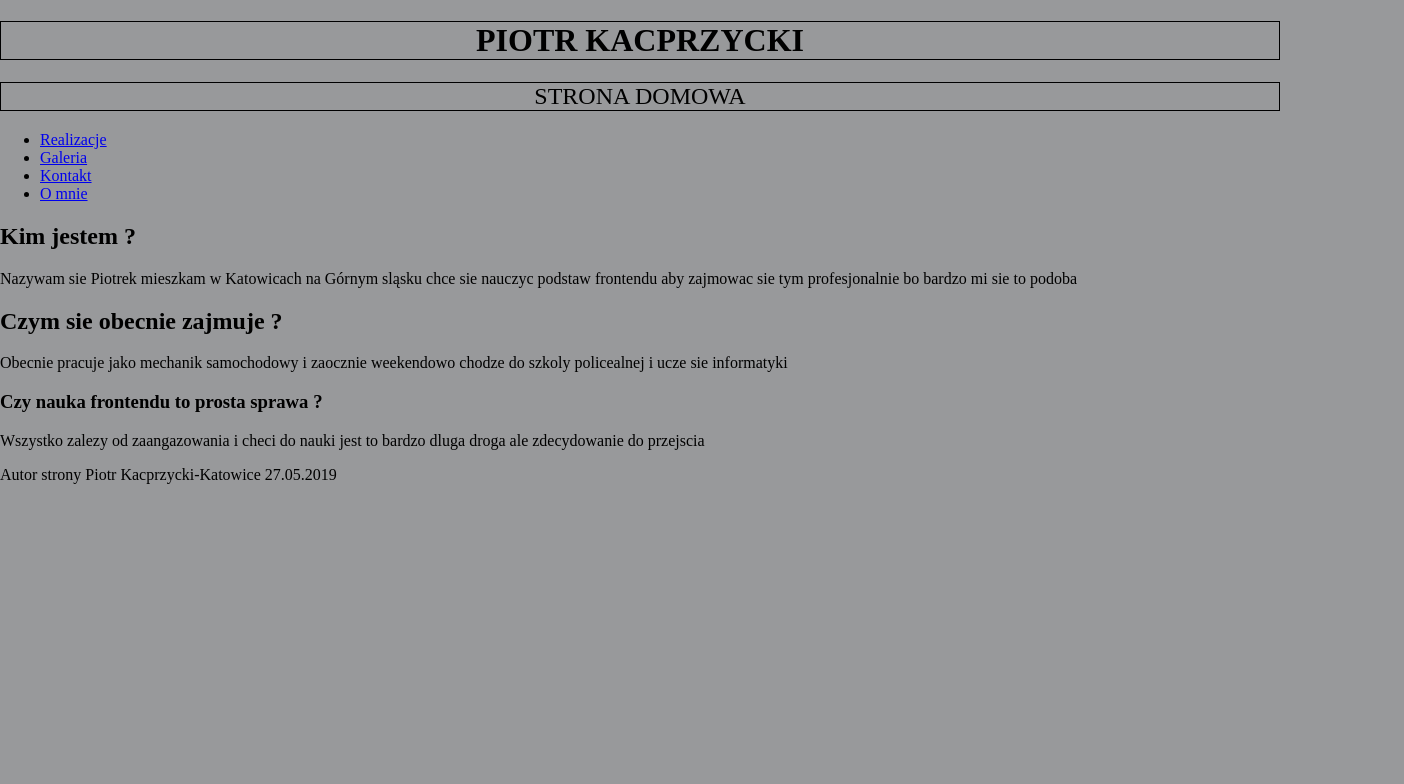
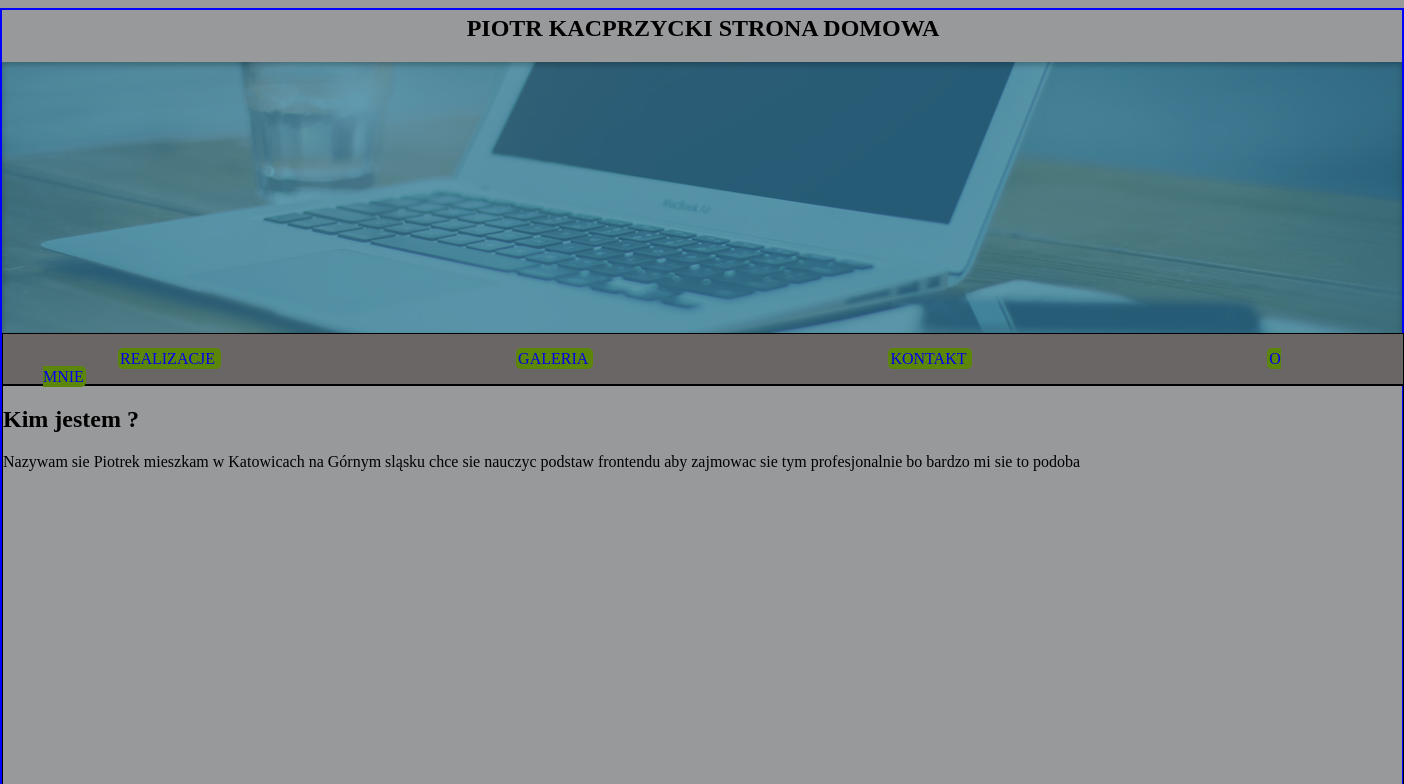
Before and after one commit to Piotr-Kacprzycki/Homepage, a plain HTML site: page index.html in a window 1280 px wide. Shown: the top 784 px of the page, 1404 px wide, since content can reach past the window. Drawn offline with Linux system fonts and the light colour scheme.

Commit message:
changes all

```diff
--- a/index.html
+++ b/index.html
@@ -16,70 +16,81 @@
 
 
 
+    <container class="container">
 
 
 
+        <!--banner-->
+        <section id="top">
+            <div class="header">
 
 
-    <header class="home__header">
-        <h1 class="header__title--bold">PIOTR KACPRZYCKI</h1>
-        <h2 class="heading__title">STRONA DOMOWA </h2>
 
-    </header>
+                <h1 class="header_name"> PIOTR KACPRZYCKI STRONA DOMOWA</h1>
+
+                <img class="logo_name" src="img5.jpg" alt="logo">
 
 
-    <main class="main">
+            </div>
+
+        </section>
 
 
-        <section class="nav__menu">
+
+        <!--main-->
+        <main class=" main ">
 
 
-            <ul class="nav__list">
-                <li class="nav__item">
-                    <a class="nav__link" href="Realizacje.html">Realizacje</a>
+            <section class="nav__menu ">
+
+
+                <ul class="nav__list ">
+                    <li class="nav__item ">
+                        <a class="nav__link " href="Realizacje.html ">Realizacje</a>
                     </li>
 
 
-                <li class="nav__item">
-                    <a class="nav__link" href="Galeria.html">Galeria</a>
+                    <li class="nav__item ">
+                        <a class="nav__link " href="Galeria.html ">Galeria</a>
                     </li>
 
 
-                <li class="nav__item">
-                    <a class="nav__link" href="Kontakt.html">Kontakt</a>
+                    <li class="nav__item ">
+                        <a class="nav__link " href="Kontakt.html ">Kontakt</a>
                     </li>
 
 
-                <li class="nav__item">
-                    <a class="nav__link" href="O mnie.html">O mnie</a>
+                    <li class="nav__item ">
+                        <a class="nav__link " href="O mnie.html ">O mnie</a>
                     </li>
                 </ul>
 
 
+                <!--article1-->
 
             </section>
-        <section class="article1">
+            <section class="article1 ">
 
 
-            <h2 class="header1">Kim jestem ?</h2>
-            <p class="article__paragraph"> Nazywam sie Piotrek mieszkam w Katowicach na Górnym sląsku chce sie nauczyc podstaw frontendu aby zajmowac sie tym profesjonalnie bo bardzo mi sie to podoba</p>
+                <h2 class="header1 ">Kim jestem ?</h2>
+                <p class="article__paragraph "> Nazywam sie Piotrek mieszkam w Katowicach na Górnym sląsku chce sie nauczyc podstaw frontendu aby zajmowac sie tym profesjonalnie bo bardzo mi sie to podoba</p>
 
             </section>
 
+            <!--article2-->
+            <section class="article2 ">
 
-        <section class="article2">
-            <section>
-                <h2 class="header2"> Czym sie obecnie zajmuje ?</h2>
+                <h2 class="header2 "> Czym sie obecnie zajmuje ?</h2>
 
-                <p class="article__paragraph2">Obecnie pracuje jako mechanik samochodowy i zaocznie weekendowo chodze do szkoly policealnej i ucze sie informatyki
+                <p class="article__paragraph2 ">Obecnie pracuje jako mechanik samochodowy i zaocznie weekendowo chodze do szkoly policealnej i ucze sie informatyki
                 </p>
+            </section>
+            <!--aside-->
+            <section class="aside ">
 
-                <section class="aside">
-
-                    <h3 class="aside__header"> Czy nauka frontendu to prosta sprawa ?</h3>
-                    <p class="aside__paragraph">Wszystko zalezy od zaangazowania i checi do nauki jest to bardzo dluga droga ale zdecydowanie do przejscia</p>
-
-                </section>
+                <h3 class="aside__header "> Czy nauka frontendu to prosta sprawa ?</h3>
+                <p class="aside__paragraph ">Wszystko zalezy od zaangazowania i checi do nauki jest to bardzo dluga droga ale zdecydowanie do przejscia</p>
+                <img src="img1.png" alt="">
             </section>
             </section>
 
@@ -91,27 +102,14 @@
 
 
 
-
-
-
-
-
-
-
-
-
-
-
-
-
-
-
-
-
         </main>
 
+        <!--footer-->
 
-    <footer class="footer">Autor strony Piotr Kacprzycki-Katowice 27.05.2019</footer>
+        <footer class="footer ">Autor strony Piotr Kacprzycki-Katowice 2019r</footer>
+    </container>
 </body>
 
 </html>
+<!--Koniec:)-->
+<!--Koniec:)-->
--- a/style.css
+++ b/style.css
@@ -1,20 +1,64 @@
 body {
+    margin-left: 0px;
+    padding: px;
+    background: #98999b;
     box-sizing: border-box;
-        margin: 0;
-        padding: 0;
-        background: #98999b;
-        display: block;
 }
 
-    .header__title--bold {
-        border: 1px solid black;
-        display: block;
-        text-align: center;
-        font-weight: 900;
+.container {
+    display: grid;
+    width: 1400px;
+    border: 2px solid blue;
+    margin-left: auto;
+    margin-right: auto;
 }
 
-    .heading__title {
-        font-weight: 300;
+.header_name {
     text-align: center;
+    margin-top: 5px;
+}
+
+.nav__menu {
+    width: 1400px;
+    height: 50px;
     border: 1px solid black;
+    background-color: rgb(107, 102, 102);
+    margin-top: -4px;
 }
+
+.nav__list {
+    list-style: none;
+}
+
+.nav__item {
+    display: inline;
+    margin: 10px 220px 220px 75px;
+    padding: 2px;
+    background-color: rgb(92, 134, 7);
+    border-radius: 5px;
+}
+
+.nav__link {
+    text-decoration: none;
+    text-transform: uppercase;
+}
+
+.article1 {
+    border: 1px solid black;
+    height: 400px;
+}
+
+.article2 {
+    border: 1px solid black;
+    height: 400px;
+}
+
+.aside {
+    border: 1px solid black;
+    width: 500px;
+    height: 500px;
+}
+
+.footer {
+    text-align: center;
+}
```
Also changed, not shown: img5.jpg (added), it.jpg (added), logo.png (added), sukces.jpg (added). Lines whose indentation alone changed are shown as unchanged.
